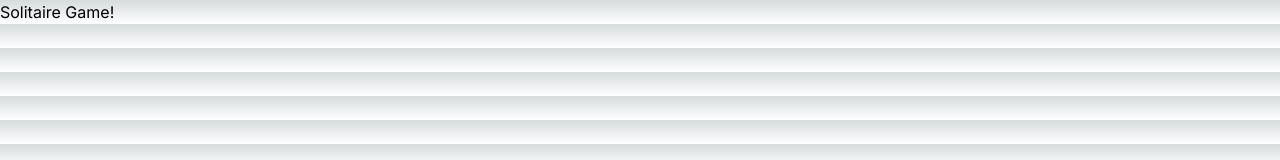
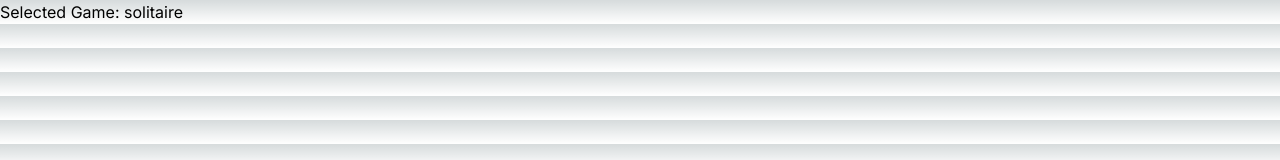
Before and after one commit to jduffey/personal-portfolio-website, a Next.js app: page /games/solitaire in a window 1280 px wide. Shown: the top 160 px of the page. Built offline with nearby package versions, Linux system fonts and the light colour scheme.

Commit message:
First dynamic route

```diff
--- /dev/null
+++ b/app/games/[game]/page.js
@@ -0,0 +1,3 @@
+export default function Page({ params }) {
+    return <div>Selected Game: {params.game}</div>
+}
--- a/app/games/solitaire/page.js
+++ /dev/null
@@ -1,7 +0,0 @@
-export default function Solitaire() {
-    return (
-        <h3>
-            Solitaire Game!
-        </h3>
-    )
-}
```
